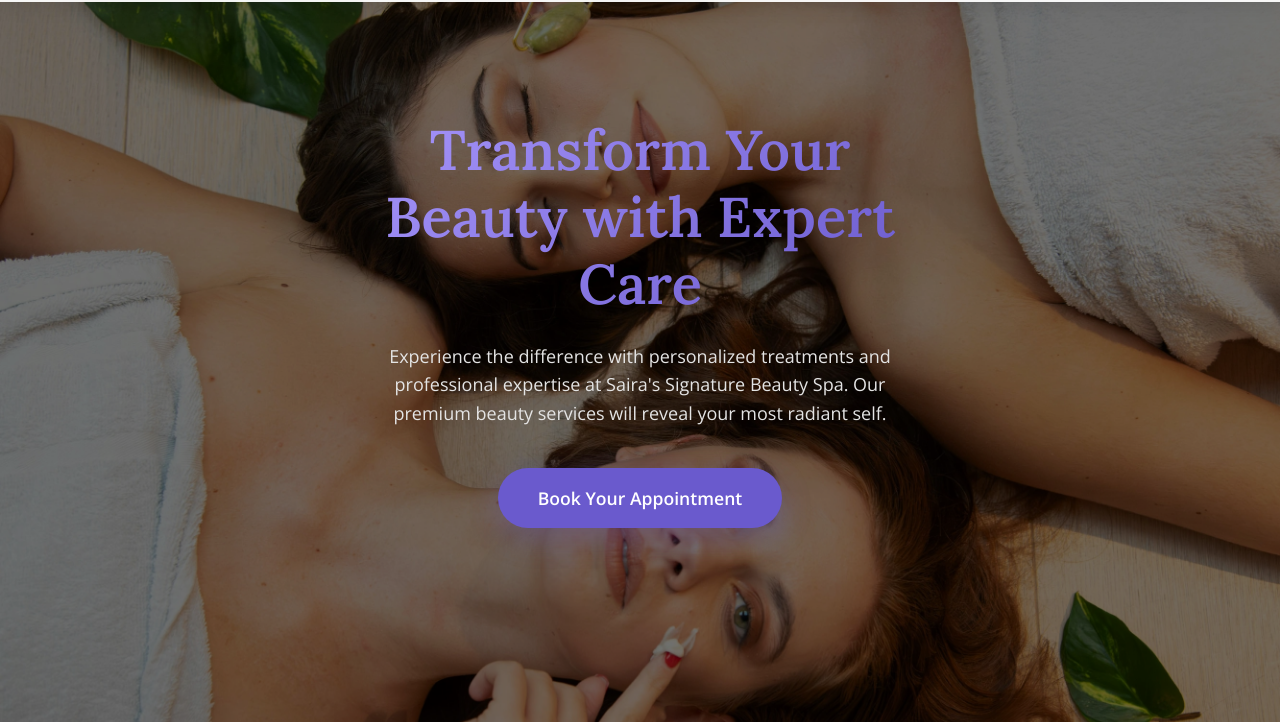
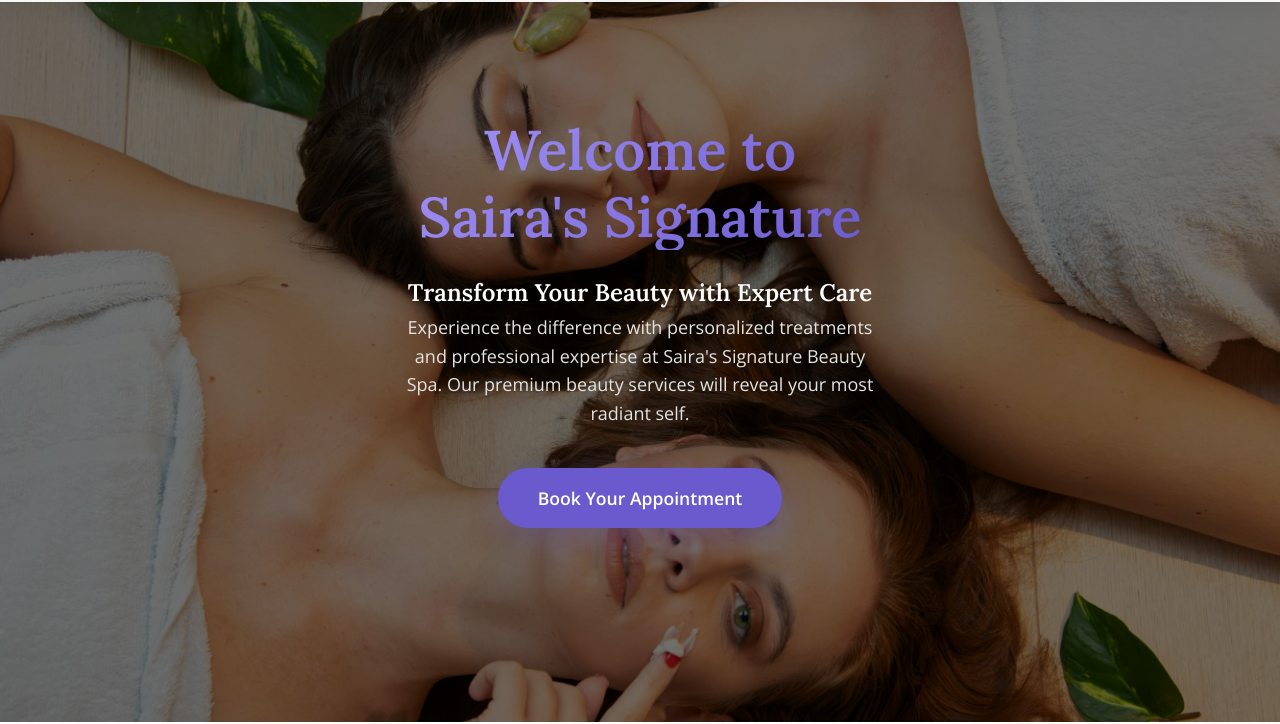
Before and after one commit to tkz96/saira, a plain HTML site: page index.html in a window 1280 px wide. Shown: the part 78-802 px from the top of the page. Drawn offline with nearby package versions, Linux system fonts and the light colour scheme.

Commit message:
Fix hero section name

```diff
--- a/index.html
+++ b/index.html
@@ -49,7 +49,8 @@
     <!-- Hero Section -->
     <section id="home" class="hero">
         <div class="hero-content">
-            <h1>Transform Your Beauty with Expert Care</h1>
+            <h1>Welcome to Saira's Signature</h1>
+            <h2>Transform Your Beauty with Expert Care</h2>
             <p>
                 Experience the difference with personalized treatments and professional
                 expertise at Saira's Signature Beauty Spa. Our premium beauty services will reveal
--- a/styles.css
+++ b/styles.css
@@ -192,7 +192,7 @@ nav {
 .hero-content {
   position: relative;
   z-index: 1;
-  max-width: 60ch;
+  max-width: 30rem;
   padding-top: 80px;
   padding-bottom: 80px;
   animation: fadeInUp 1s ease-out both;
```
